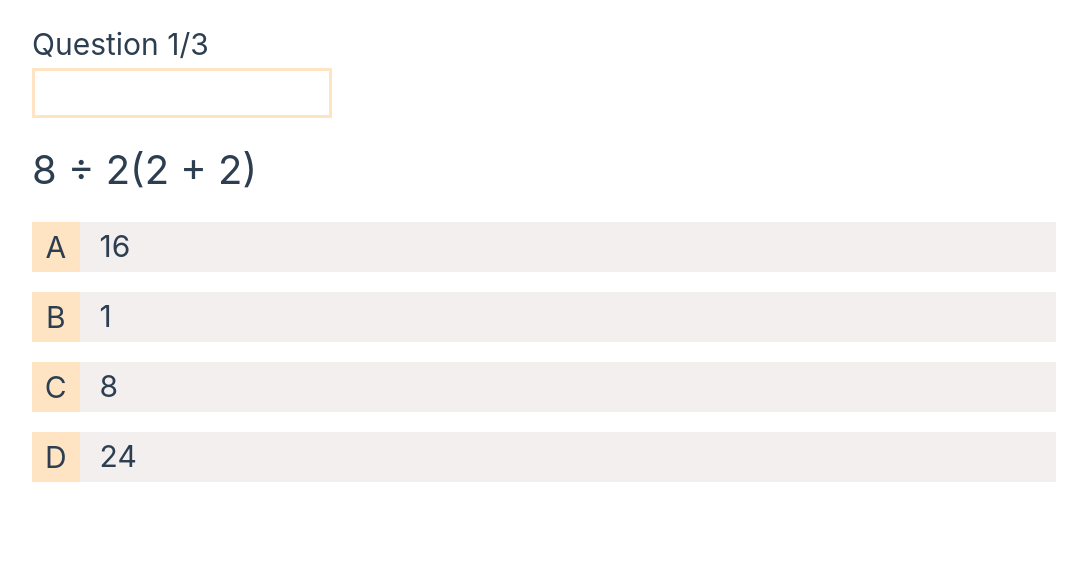
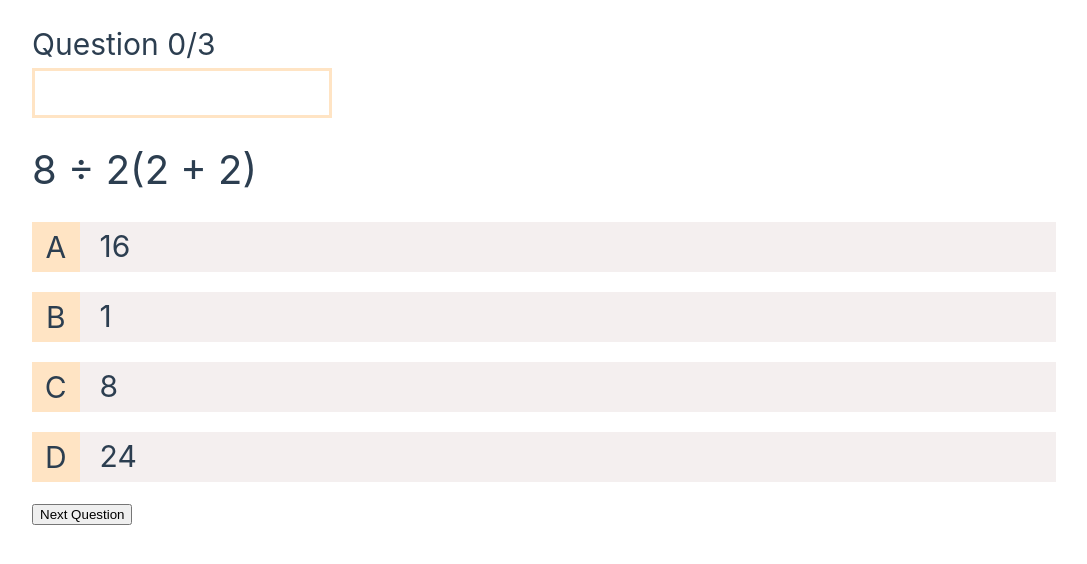
Before and after one commit to hwangblood/Vue3-Crash-Course, a Vue app in the folder 03-QuizApp/: page /quiz/1 in a window 1280 px wide. Shown: the top 564 px of the page, without its empty margins (96-1183 px from the left). Built offline with nearby package versions, Linux system fonts and the light colour scheme.

Commit message:
quiz: Question status and next question

```diff
--- a/03-QuizApp/src/components/Question.vue
+++ b/03-QuizApp/src/components/Question.vue
@@ -1,6 +1,5 @@
 <script setup>
 const { question } = defineProps(["question"]);
-console.log(question);
 </script>
 
 <template>
--- a/03-QuizApp/src/components/QuizHeader.vue
+++ b/03-QuizApp/src/components/QuizHeader.vue
@@ -1,9 +1,11 @@
-<script setup></script>
+<script setup>
+const { questionStatus } = defineProps(["questionStatus"]);
+</script>
 
 <template>
   <div>
     <header>
-      <h4>Question 1/3</h4>
+      <h4>Question {{ questionStatus }}</h4>
       <div class="bar">
         <div class="completion"></div>
       </div>
--- a/03-QuizApp/src/views/QuizView.vue
+++ b/03-QuizApp/src/views/QuizView.vue
@@ -1,5 +1,5 @@
 <script setup>
-import { ref } from "vue";
+import { ref, watch, computed } from "vue";
 import { useRoute } from "vue-router";
 
 import Question from "../components/Question.vue";
@@ -13,15 +13,24 @@ const quizId = parseInt(route.params.id);
 const quiz = quizes.find((q) => q.id === quizId);
 
 const currentQuestionIndex = ref(0);
+
+const questionStatus = ref(
+  `${currentQuestionIndex.value}/${quiz.questions.length}`
+);
+watch(
+  () => currentQuestionIndex.value,
+  () => {
+    questionStatus.value = `${currentQuestionIndex.value}/${quiz.questions.length}`;
+  }
+);
 </script>
 
 <template>
   <div>
-    <QuizHeader />
+    <QuizHeader :questionStatus="questionStatus" />
     <div>
       <Question :question="quiz.questions[currentQuestionIndex]" />
     </div>
+    <button @click="currentQuestionIndex++">Next Question</button>
   </div>
 </template>
-
-<style scoped></style>
```
